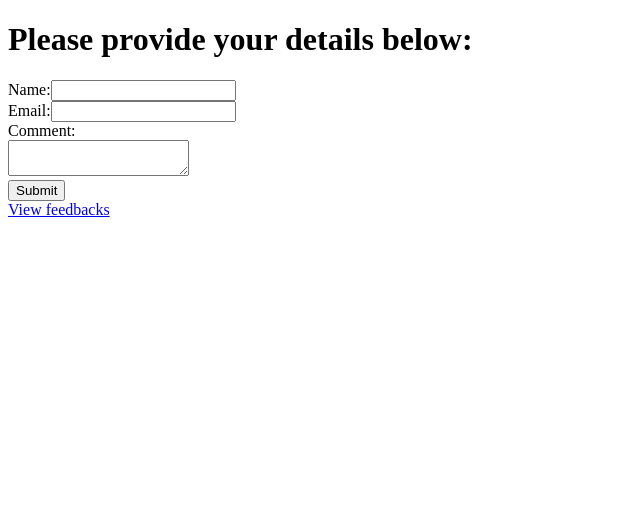
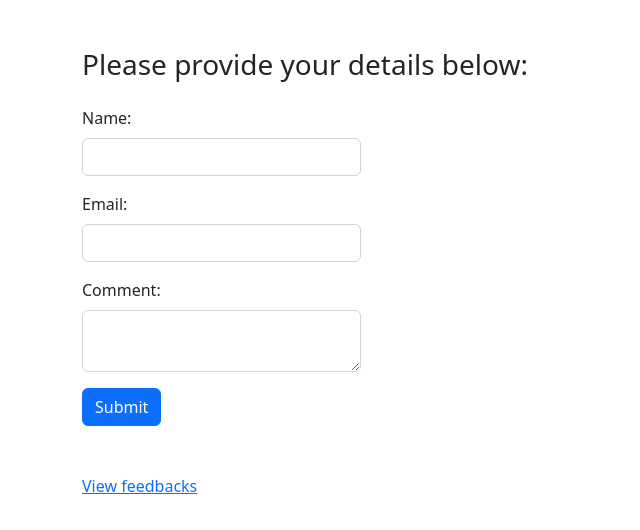
Before and after one commit to manosrin/feedback-form, a website: page public/index.html in a window 1280 px wide. Shown: the whole page, without its empty margins (0-640 px from the left). Drawn offline with nearby package versions, Linux system fonts and the light colour scheme.

Commit message:
Update index.html
Add css styling

```diff
--- a/public/index.html
+++ b/public/index.html
@@ -3,18 +3,40 @@
   <head>
     <meta charset="UTF-8" />
     <title>Client Data</title>
+    <meta name="viewport" content="width=device-width, initial-scale=1">
+    <!-- CSS only -->
+    <link href="https://cdn.jsdelivr.net/npm/bootstrap@5.2.0/dist/css/bootstrap.min.css" rel="stylesheet" integrity="sha384-gH2yIJqKdNHPEq0n4Mqa/HGKIhSkIHeL5AyhkYV8i59U5AR6csBvApHHNl/vI1Bx" crossorigin="anonymous">
+    <!-- JavaScript Bundle with Popper -->
+    <script src="https://cdn.jsdelivr.net/npm/bootstrap@5.2.0/dist/js/bootstrap.bundle.min.js" integrity="sha384-A3rJD856KowSb7dwlZdYEkO39Gagi7vIsF0jrRAoQmDKKtQBHUuLZ9AsSv4jD4Xa" crossorigin="anonymous"></script>
   </head>
   <body>
-    <h1>Please provide your details below:</h1>
-    <form method="POST" action="/post-feedback">
-      <label>Name:<input type="text" name="client-name" required /></label>
-      <br />
-      <label>Email:<input type="text" name="client-email" required /></label>
-      <br />
-      <label>Comment:<br /><textarea name="comment"></textarea></label>
-      <br />
-      <input type="submit" value="Submit" />
-    </form>
-    <a href="/view-feedbacks">View feedbacks</a>
+    <div class="container mt-5">
+      <div class="row mb-3">
+        <h3>Please provide your details below:</h3>
+      </div>
+      <div class="row">
+      <form method="POST" action="/post-feedback">
+        <div class="col-3 mb-3">
+          <label class="form-label">Name:</label>
+          <input type="text" name="client-name" class="form-control" required />
+        </div>
+        <div class="col-3 mb-3">
+          <label class="form-label">Email:</label>
+          <input type="text" name="client-email" class="form-control" required />
+        </div>
+        <div class="col-3 mb-3">
+          <label class="form-label">Comment:</label>
+          <textarea class="form-control" name="comment"></textarea>
+        </div>
+      </div>
+        <div class="col-1">
+        <button type="submit" class="btn btn-primary">Submit</button>
+        </div>
+      </form>
+      <div class="row mt-5">
+        <a href="/view-feedbacks">View feedbacks</a>
+      </div>
+    </div>
+  </div>
   </body>
 </html>
```
